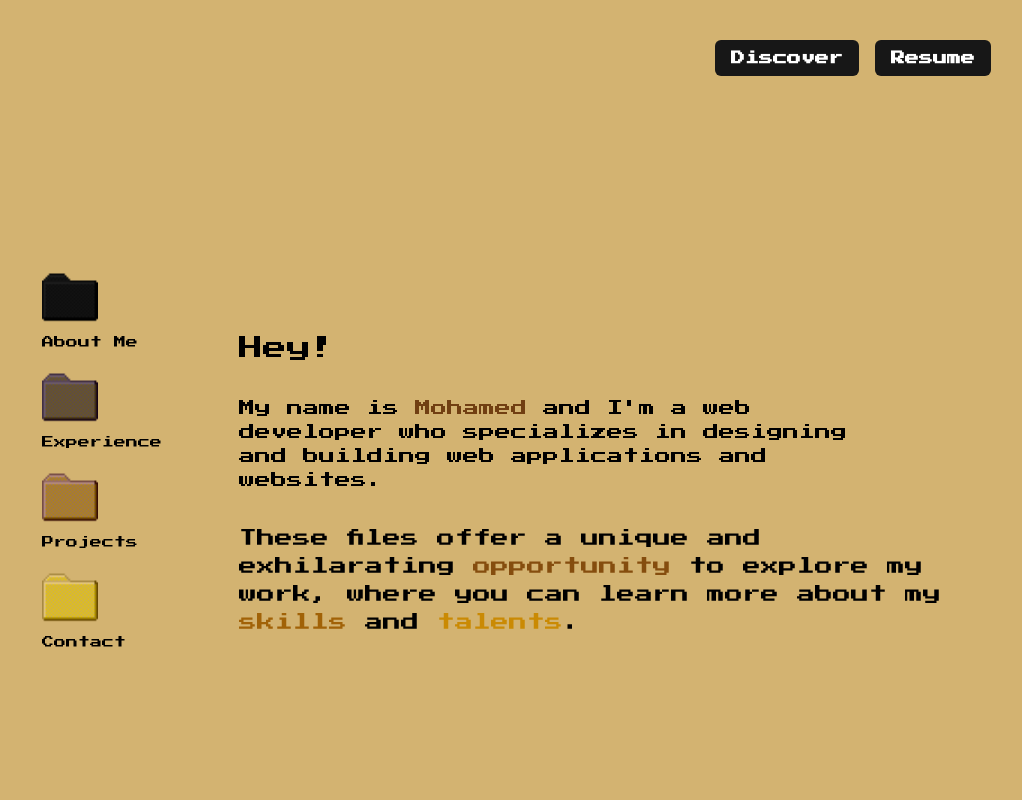
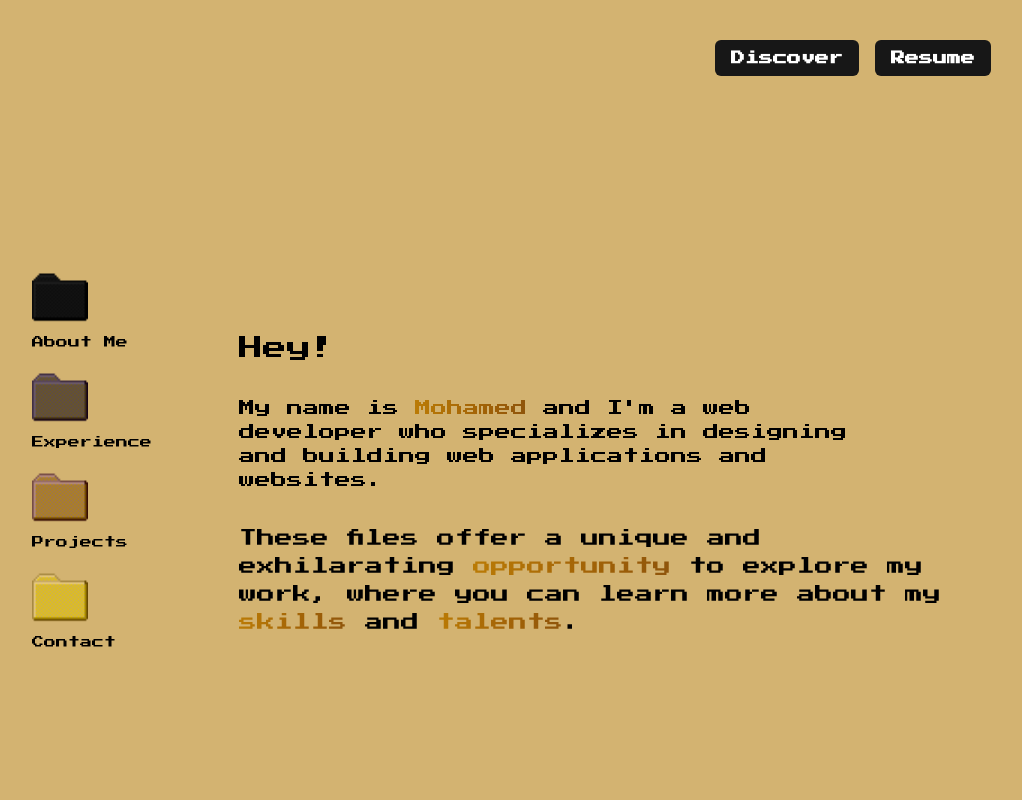
Before and after one commit to Moh-alshaibi/My-Portfolio-, a React (Vite) app: page /home in a window 1280 px wide. Shown: the top 800 px of the page, without its empty margins (193-1215 px from the left). Built offline with nearby package versions, Linux system fonts and the light colour scheme.

Commit message:
minor changes and enhancements

```diff
--- a/src/components/Blackfolder.jsx
+++ b/src/components/Blackfolder.jsx
@@ -2,7 +2,7 @@ import React, { useState, useEffect, useRef } from "react";
 import { useNavigate } from "react-router-dom";
 
 const Blackfolder = () => {
-  const [position, setPosition] = useState({ x: 220, y: 255 });
+  const [position, setPosition] = useState({ x: 210, y: 255 });
   const [isDragging, setIsDragging] = useState(false);
   const [dragOffset, setDragOffset] = useState({ x: 0, y: 0 });
   const redDivRef = useRef(null);
--- a/src/components/Brownfolder.jsx
+++ b/src/components/Brownfolder.jsx
@@ -2,7 +2,7 @@ import React, { useState, useEffect, useRef } from "react";
 import { useNavigate } from "react-router-dom";
 
 const Brownfolder = () => {
-  const [position, setPosition] = useState({ x: 220, y: 355 });
+  const [position, setPosition] = useState({ x: 210, y: 355 });
   const [isDragging, setIsDragging] = useState(false);
   const [dragOffset, setDragOffset] = useState({ x: 0, y: 0 });
   const redDivRef = useRef(null);
--- a/src/components/Lightfolder.jsx
+++ b/src/components/Lightfolder.jsx
@@ -2,7 +2,7 @@ import React, { useState, useEffect, useRef } from "react";
 import { useNavigate } from "react-router-dom";
 
 const   Lightfolder = () => {
-  const [position, setPosition] = useState({ x: 220, y: 455 });
+  const [position, setPosition] = useState({ x: 210, y: 455 });
   const [isDragging, setIsDragging] = useState(false);
   const [dragOffset, setDragOffset] = useState({ x: 1500, y: 1500 });
   const redDivRef = useRef(null);
--- a/src/components/Yellowfolder.jsx
+++ b/src/components/Yellowfolder.jsx
@@ -2,7 +2,7 @@ import React, { useState, useEffect, useRef } from "react";
 import { useNavigate } from "react-router-dom";
 
 const Yellowfolder = () => {
-  const [position, setPosition] = useState({ x: 220, y: 555 });
+  const [position, setPosition] = useState({ x: 210, y: 555 });
   const [isDragging, setIsDragging] = useState(false);
   const [dragOffset, setDragOffset] = useState({ x: 0, y: 0 });
   const redDivRef = useRef(null);
--- a/src/pages/Home.jsx
+++ b/src/pages/Home.jsx
@@ -18,16 +18,43 @@ const Home = () => {
         <div>
           <p className="ml-96 text-2xl">Hey!</p>
           <p className="ml-96 mt-8 w-6/12">
-            My name is <span className="text-yellow-900">Mohamed</span> and I'm
-            a web developer who specializes in designing and building web
-            applications and websites.
+            My name is{" "}
+            <span
+              className="bg-gradient-to-r bg-clip-text text-transparent
+            from-yellow-600 via-yellow-700 to-yellow-900
+            animate-text"
+            >
+              Mohamed
+            </span>{" "}
+            and I'm a web developer who specializes in designing and building
+            web applications and websites.
           </p>
           <p className="ml-96 mt-8 w-7/12 text-lg">
             These files offer a unique and exhilarating{" "}
-            <span className="text-yellow-800">opportunity</span> to explore my
-            work, where you can learn more about my{" "}
-            <span className="text-yellow-700">skills</span> and{" "}
-            <span className="text-yellow-600">talents</span>.
+            <span
+              className="bg-gradient-to-r bg-clip-text text-transparent
+            from-yellow-600 via-yellow-700 to-yellow-900
+            animate-text"
+            >
+              opportunity
+            </span>{" "}
+            to explore my work, where you can learn more about my{" "}
+            <span
+              className="bg-gradient-to-r bg-clip-text text-transparent
+            from-yellow-600 via-yellow-700 to-yellow-900
+            animate-text"
+            >
+              skills
+            </span>{" "}
+            and{" "}
+            <span
+              className="bg-gradient-to-r bg-clip-text text-transparent
+            from-yellow-600 via-yellow-700 to-yellow-900
+            animate-text"
+            >
+              talents
+            </span>
+            .
           </p>
         </div>
       </div>
--- a/tailwind.config.cjs
+++ b/tailwind.config.cjs
@@ -2,7 +2,23 @@
 module.exports = {
   content: ['./src/**/*.{astro,html,js,jsx,md,mdx,svelte,ts,tsx,vue}'],
   theme: {
-    extend: {},
+    extend: {
+      'animation': {
+            'text':'text 5s ease infinite',
+        },
+        'keyframes': {
+            'text': {
+                '0%, 100%': {
+                   'background-size':'200% 200%',
+                    'background-position': 'left center'
+                },
+                '50%': {
+                   'background-size':'200% 200%',
+                    'background-position': 'right center'
+                }
+            },
+        }
+    },
   },
   plugins: [],
 };
```
